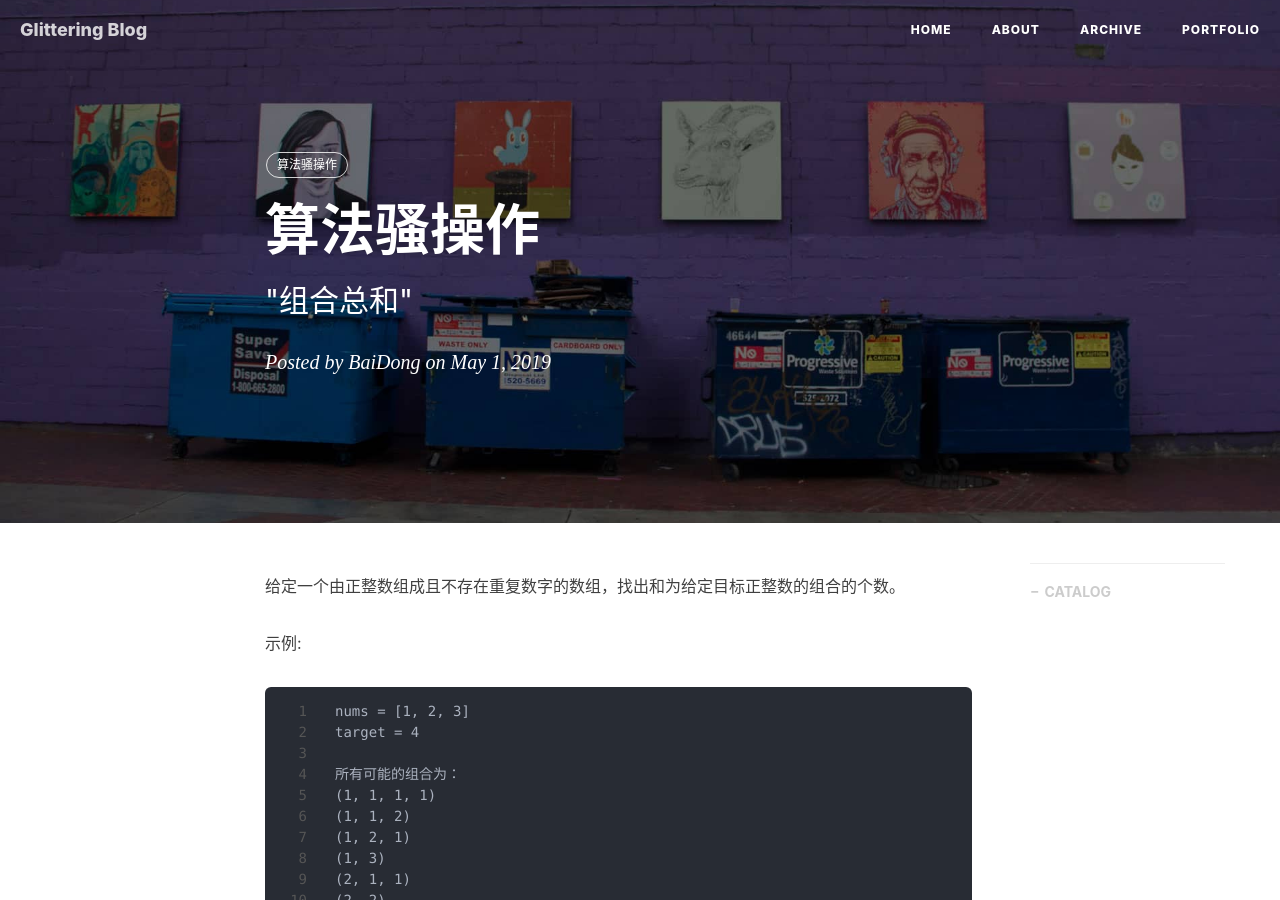
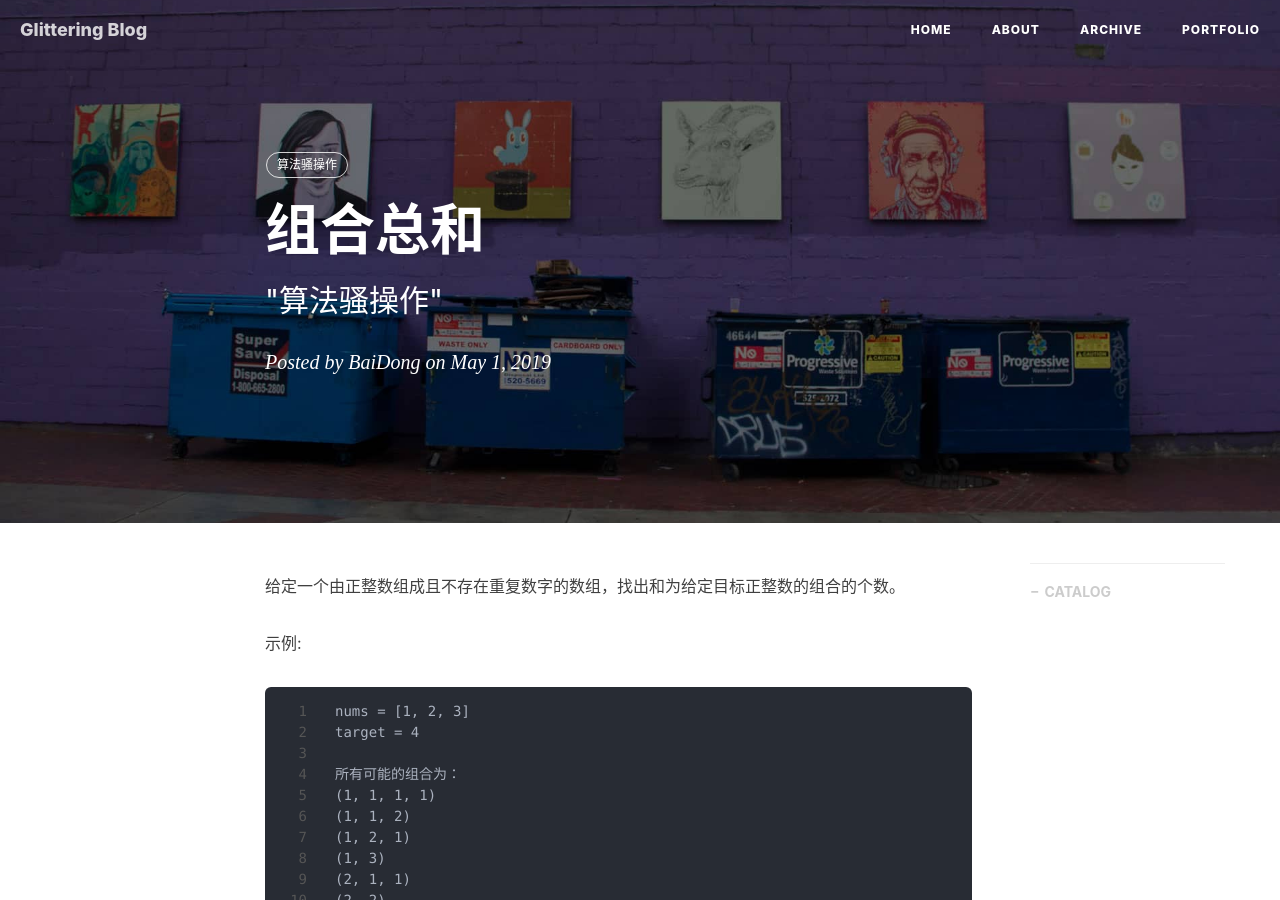
Before and after one commit to 13161231996/13161231996.github.io, a Jekyll site: the page built from _posts/2019-05-01-算法骚操作-组合总和.markdown, in a window 1280 px wide and 900 px high. Built offline with Jekyll 4.4.1, drawn with Linux system fonts in a browser that asks for light colours; nearby versions of some CDN libraries; comment, search, counter and statistics services are not loaded.

```diff
--- a/_posts/2019-05-01-算法骚操作-组合总和.markdown
+++ b/_posts/2019-05-01-算法骚操作-组合总和.markdown
@@ -1,8 +1,8 @@
 ---
 
 layout:     post
-title:      "算法骚操作"
-subtitle:   " \"组合总和\""
+title:      "组合总和"
+subtitle:   " \"算法骚操作\""
 date:       2019-05-01 18:39:00
 author:     "BaiDong"
 header-img: "img/home-bg-art.jpg"
```
